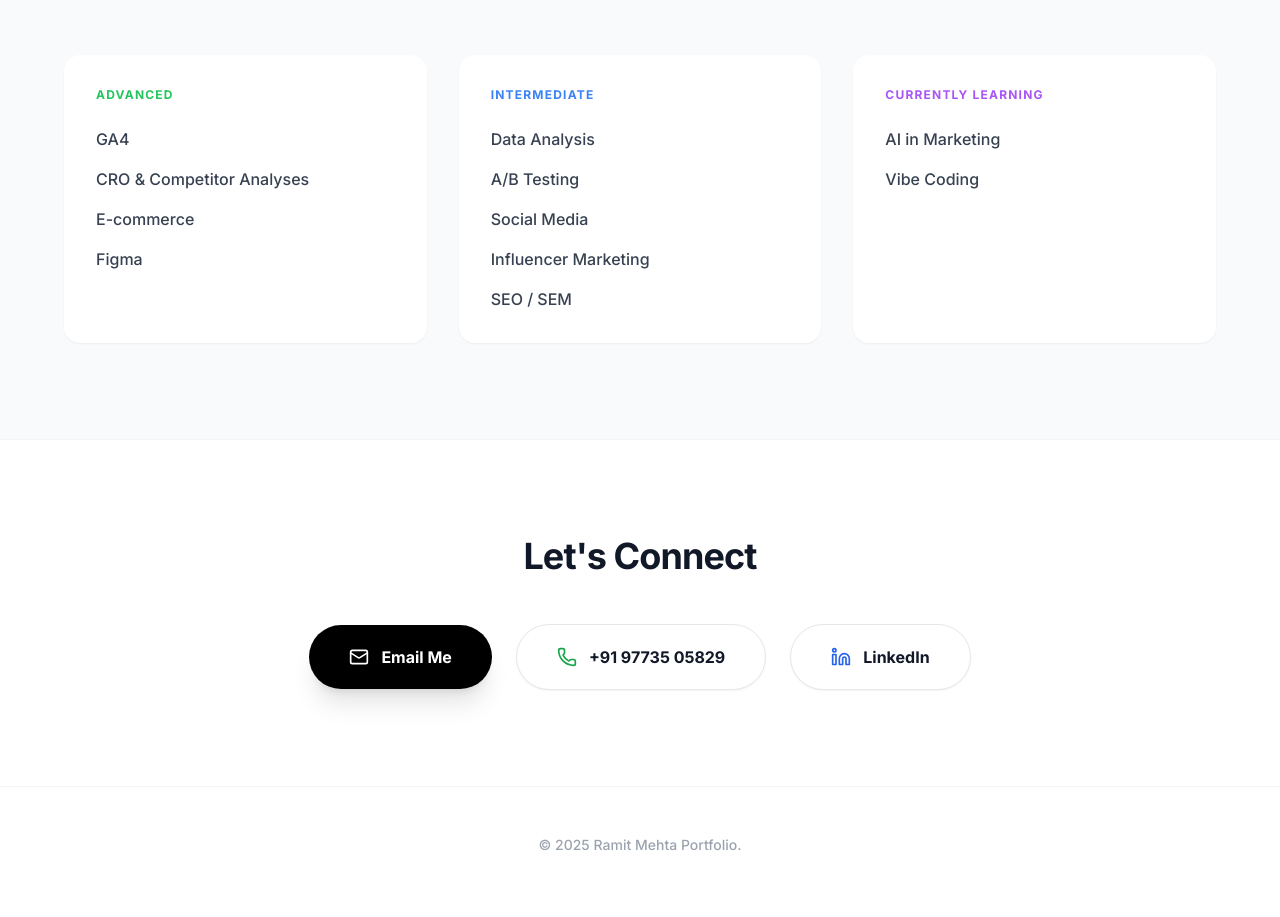
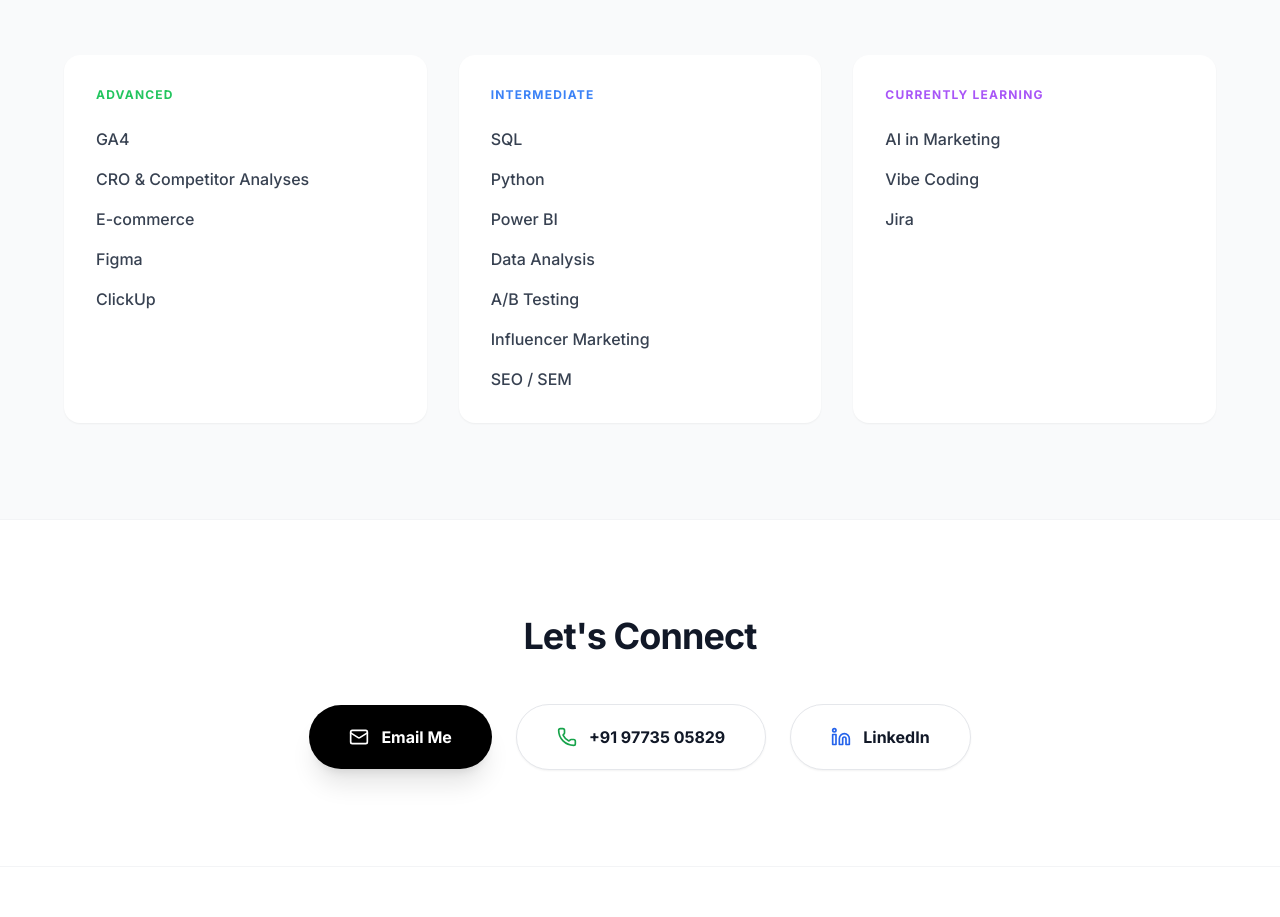
Before and after one commit to mehtaramit09-del/Portfolio-Ramit, a React (Vite) app: page / in a window 1280 px wide. Shown: the part 5600-6517 px from the top of the page. Built offline with nearby package versions, Linux system fonts and the light colour scheme.

Commit message:
feat: update technical skills list
Refined proficiency sections to include ClickUp, SQL, Python, Power BI, and Jira for a more accurate representation of the current skillset.

```diff
--- a/App.tsx
+++ b/App.tsx
@@ -674,14 +674,17 @@
                 <li>CRO & Competitor Analyses</li>
                 <li>E-commerce</li>
                 <li>Figma</li>
+                <li>ClickUp</li>
               </ul>
             </ScrollReveal>
             <ScrollReveal className="bg-white p-8 rounded-2xl shadow-sm">
               <h4 className="text-xs font-bold uppercase tracking-widest text-blue-500 mb-6 flex items-center gap-2">Intermediate</h4>
               <ul className="space-y-4 font-medium text-gray-700">
+                <li>SQL</li>
+                <li>Python</li>
+                <li>Power BI</li>
                 <li>Data Analysis</li>
                 <li>A/B Testing</li>
-                <li>Social Media</li>
                 <li>Influencer Marketing</li>
                 <li>SEO / SEM</li>
               </ul>
@@ -691,6 +694,7 @@
               <ul className="space-y-4 font-medium text-gray-700">
                 <li>AI in Marketing</li>
                 <li>Vibe Coding</li>
+                <li>Jira</li>
               </ul>
             </ScrollReveal>
           </div>
```
